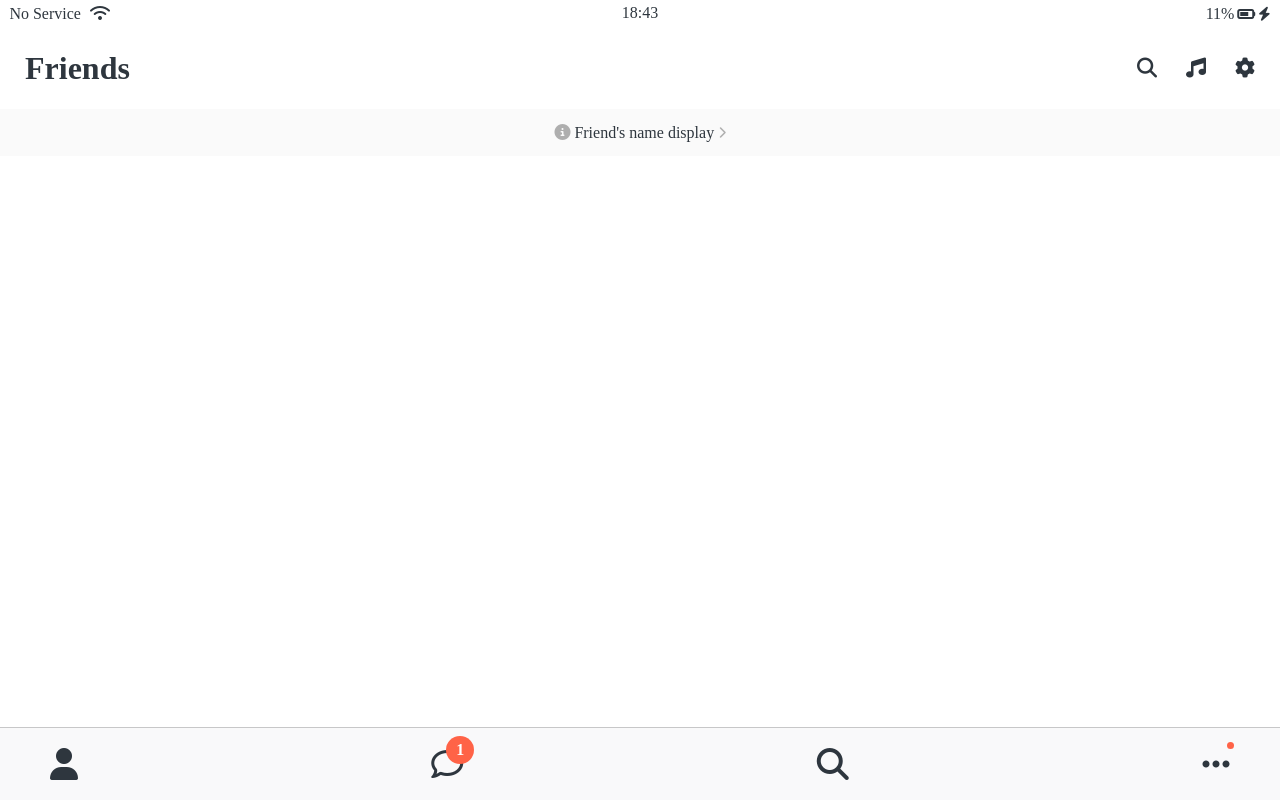
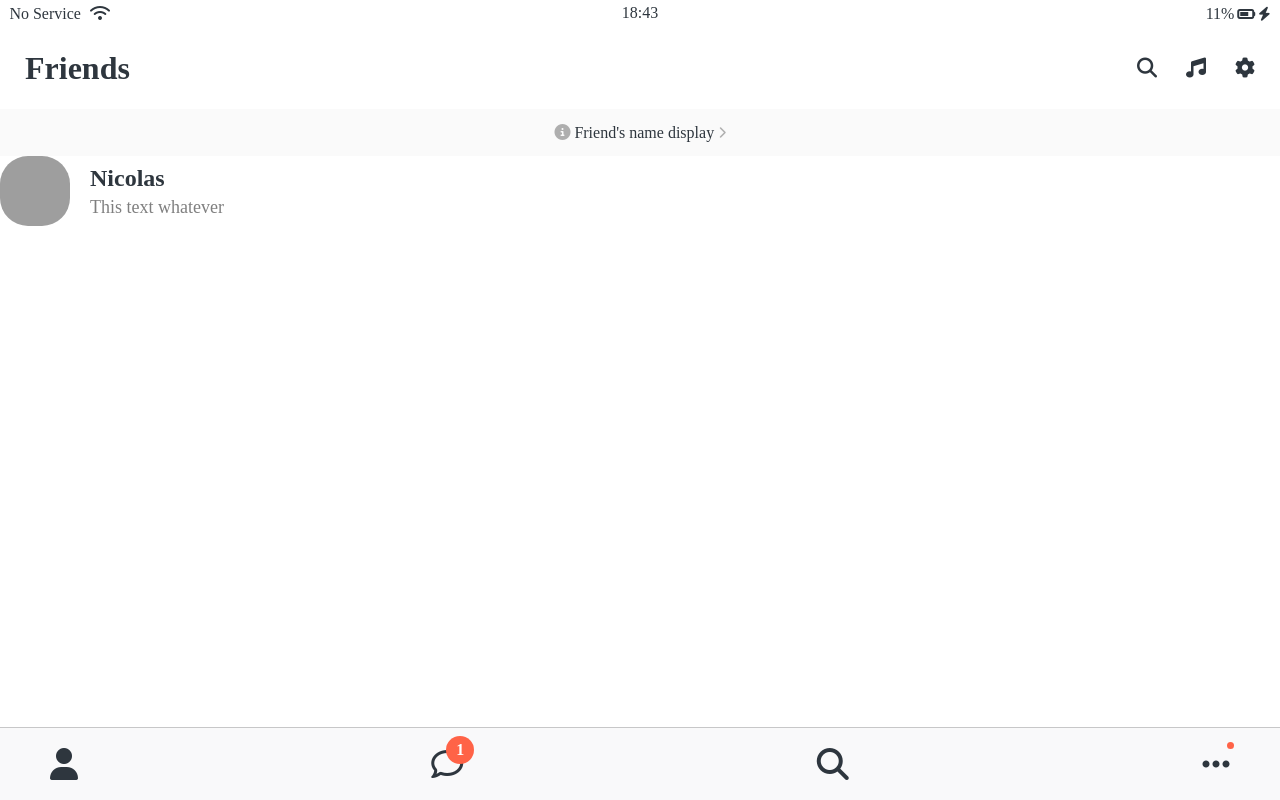
Before and after one commit to soondaeman/kokoa-clone, a plain HTML site: page friends.html in a window 1280 px wide. Drawn offline with Linux system fonts and the light colour scheme; grey boxes are pictures that could not be loaded; a web font is replaced by a local one.

Commit message:
#6.16 User Component part One

```diff
--- /dev/null
+++ b/css/components/user-component.css
@@ -0,0 +1,23 @@
+.user-component {
+  display: flex;
+}
+.user-component,
+.user-component__column:first-child {
+  display: flex;
+  align-items: center;
+}
+.user-component__avatar {
+  width: 70px;
+  height: 70px;
+  border-radius: 40%;
+  margin-right: 20px;
+}
+.user-component__title {
+  font-weight: 600;
+  font-size: 24px;
+}
+.user-component__subtitle {
+  margin-top: 8px;
+  font-size: 18px;
+  color: rgba(0, 0, 0, 0.5);
+}
--- a/css/styles.css
+++ b/css/styles.css
@@ -7,6 +7,7 @@
 @import "components/status-bar.css";
 @import "components/nav-bar.css";
 @import "components/screen-header.css";
+@import "components/user-component.css";
 
 /* Screens */
 @import "screens/login.css";
--- a/friends.html
+++ b/friends.html
@@ -37,6 +37,21 @@
       <i class="fa-solid fa-chevron-right fa-xs"></i>
     </a>
 
+    <div class="user-component">
+      <div class="user-component__column">
+        <img
+          class="user-component__avatar"
+          src="https://d1telmomo28umc.cloudfront.net/media/public/avatars/dltmdwo05-1662985901.jpg"
+          alt=""
+        />
+        <div class="user-component__text">
+          <h4 class="user-component__title">Nicolas</h4>
+          <h6 class="user-component__subtitle">This text whatever</h6>
+        </div>
+      </div>
+      <div class="user-component__column"></div>
+    </div>
+
     <nav class="nav">
       <ul class="nav__list">
         <li class="nav__btn">
```
